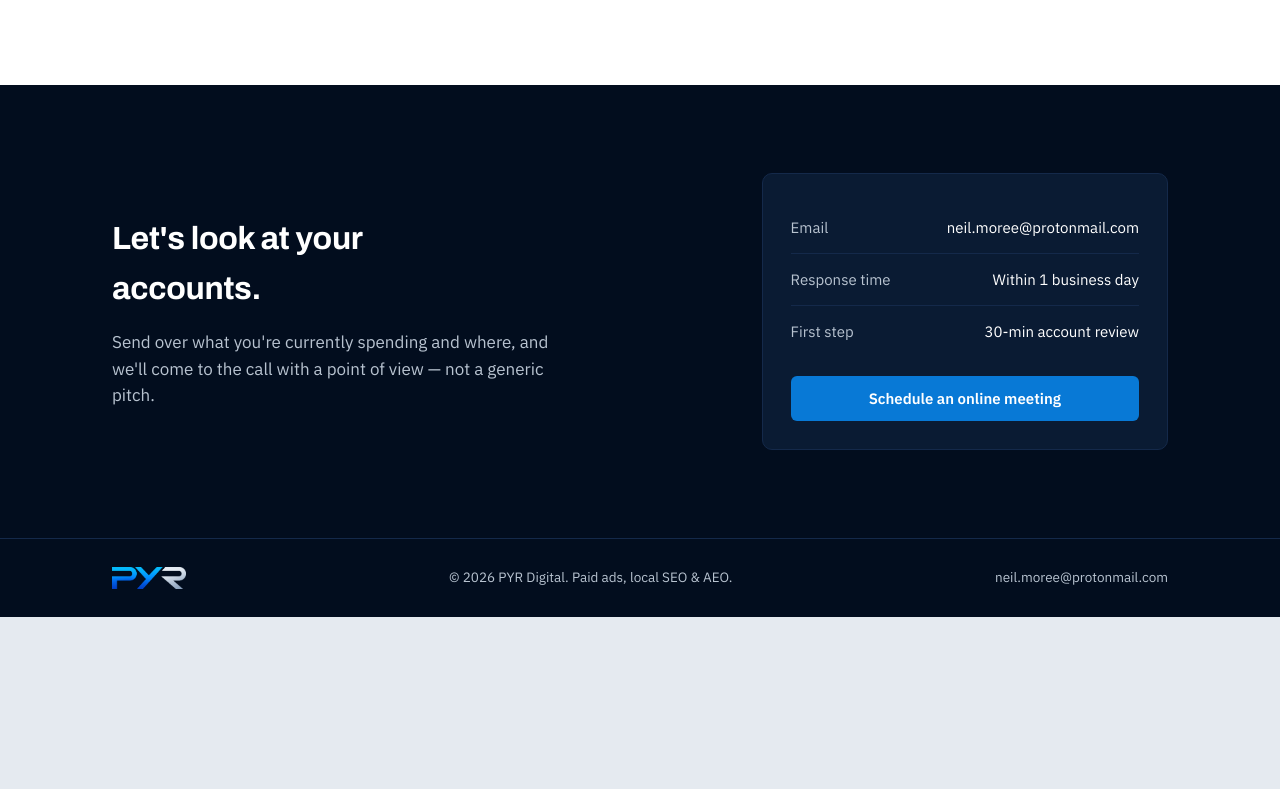
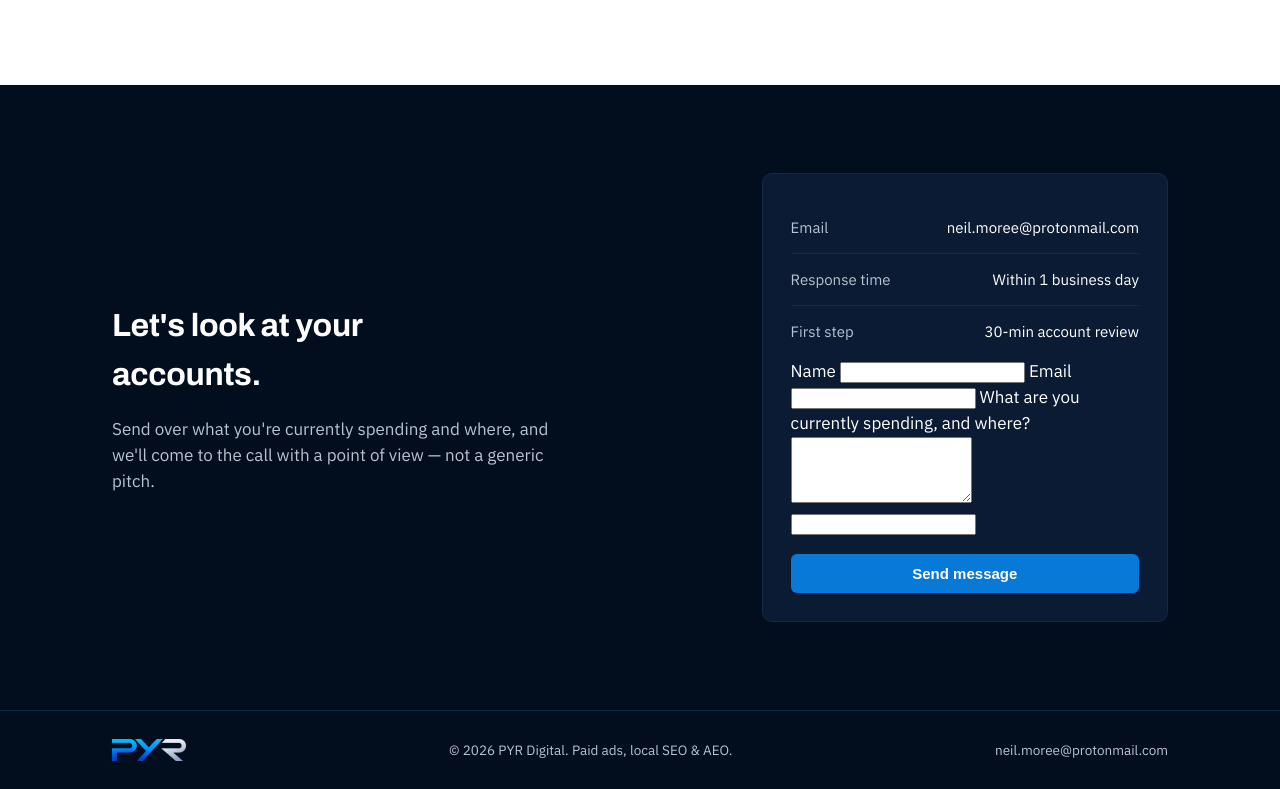
Before and after one commit to ilikegrits/pyr-digital-site, a website: page public/index.html in a window 1280 px wide. Shown: the part 4126-4915 px from the top of the page. Before the commit the page ends 4743 px from the top, so only its background shows below. Drawn offline with Linux system fonts and the light colour scheme.

Commit message:
Update index.html

```diff
--- a/public/index.html
+++ b/public/index.html
@@ -12,7 +12,6 @@
 <link rel="icon" type="image/png" href="assets/pyr-glyph.png">
 </head>
 <body>
-
 <header class="site-nav">
   <div class="wrap nav-row">
     <a href="#top" class="logo"><img src="assets/pyr-glyph.png" alt="PYR Digital" height="30"></a>
@@ -28,9 +27,7 @@
     </div>
   </div>
 </header>
-
 <main id="top">
-
   <!-- HERO -->
   <section class="hero">
     <div class="wrap hero-grid">
@@ -43,7 +40,6 @@
           <a href="#services" class="link-arrow">See pricing</a>
         </div>
       </div>
-
       <div class="kpi-card">
         <div class="kpi-label">Attributed marketing revenue, rebuilt from scratch</div>
         <div class="kpi-number">5x</div>
@@ -63,7 +59,6 @@
       </div>
     </div>
   </section>
-
   <!-- SERVICES -->
   <section id="services" class="section-alt">
     <div class="wrap">
@@ -72,7 +67,6 @@
         <h2>Google Ads management, from $1,000/mo + ad spend</h2>
         <p>Built for local and regional businesses running $1,500–$50,000+ a month in paid search and social. Every tier includes weekly checks and a monthly readout — nothing runs unattended.</p>
       </div>
-
       <div class="svc-group">
         <div class="svc-group-title">Google Ads (PPC) management</div>
         <div class="tier-list">
@@ -126,7 +120,6 @@
           </div>
         </div>
       </div>
-
       <div class="svc-group">
         <div class="svc-group-title">Social media ads management</div>
         <div class="tier-list">
@@ -181,7 +174,6 @@
         </div>
         <div class="svc-note">Run Google Ads and Social together and the second channel's monthly fee drops 15%. Creative production is quoted separately.</div>
       </div>
-
       <div class="svc-group">
         <div class="svc-group-title">Productized retainers</div>
         <div class="retainer-grid">
@@ -209,7 +201,6 @@
       </div>
     </div>
   </section>
-
   <!-- APPROACH -->
   <section id="approach">
     <div class="wrap">
@@ -250,7 +241,6 @@
       </div>
     </div>
   </section>
-
   <!-- ABOUT -->
   <section id="about" class="section-alt">
     <div class="wrap about-grid">
@@ -270,7 +260,6 @@
       </div>
     </div>
   </section>
-
   <!-- CONTACT -->
   <section id="contact" class="contact">
     <div class="wrap contact-grid">
@@ -282,13 +271,29 @@
         <div class="row"><span>Email</span><span>neil.moree@protonmail.com</span></div>
         <div class="row"><span>Response time</span><span>Within 1 business day</span></div>
         <div class="row"><span>First step</span><span>30-min account review</span></div>
-        <a href="mailto:neil.moree@protonmail.com?subject=PYR%20Digital%20—%20Let's%20talk" class="btn btn-primary">Schedule an online meeting</a>
+
+        <form id="contactForm" class="contact-form" novalidate>
+          <label class="field">
+            <span>Name</span>
+            <input type="text" name="name" autocomplete="name" required>
+          </label>
+          <label class="field">
+            <span>Email</span>
+            <input type="email" name="email" autocomplete="email" required>
+          </label>
+          <label class="field">
+            <span>What are you currently spending, and where?</span>
+            <textarea name="message" rows="4" required></textarea>
+          </label>
+          <input type="text" name="company" class="hp-field" tabindex="-1" autocomplete="off">
+
+          <button type="submit" class="btn btn-primary" id="contactSubmit">Send message</button>
+          <div class="form-status" id="formStatus" role="status" aria-live="polite"></div>
+        </form>
       </div>
     </div>
   </section>
-
 </main>
-
 <footer>
   <div class="wrap footer-row">
     <img src="assets/pyr-glyph.png" alt="PYR Digital" height="22">
@@ -296,7 +301,6 @@
     <a href="mailto:neil.moree@protonmail.com">neil.moree@protonmail.com</a>
   </div>
 </footer>
-
 <script src="script.js"></script>
 </body>
 </html>
```
